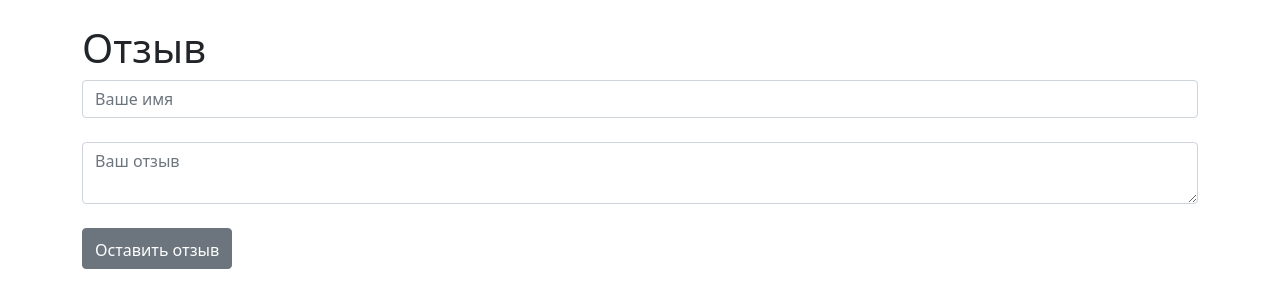
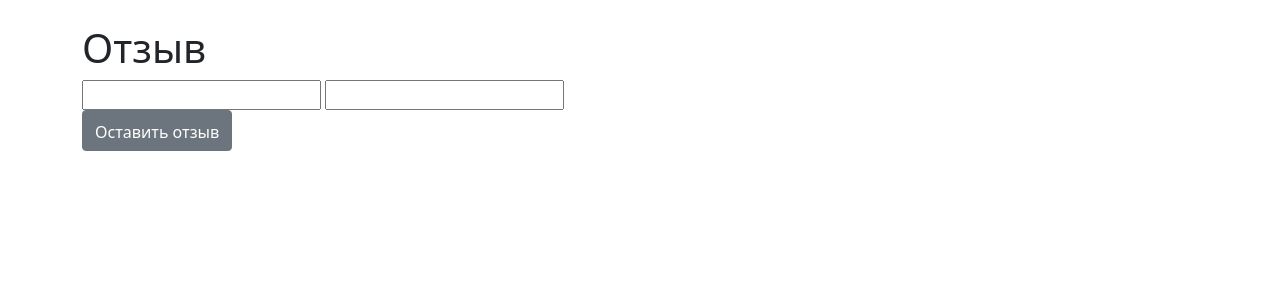
Before and after one commit to KseniyaShcherbina/Django3, a Django app: template main/templates/main/create.html in a window 1280 px wide. Shown: the part 73-381 px from the top of the page. Run offline with Django 3.2, Linux system fonts and the light colour scheme; the template is opened without the code that fills it: most values are stand-ins (such as "Sample title", 1, 10 or a date in 2020); form fields are guessed from the names that the template uses.

Commit message:
подключение forms

```diff
--- a/main/forms.py
+++ b/main/forms.py
@@ -1,10 +1,13 @@
 from .models import Task
-from django.forms import ModelForm
+from django.forms import ModelForm, widgets, TextInput
 
 class TaskForm(ModelForm):
 
     class Meta:
         model = Task
         fields = ["title", "task"]
+        widgets = {"title": TextInput(attrs={'class': 'form-control', 'placeholder': 'Введите имя'}),
+            "task": TextInput(attrs={'class': 'form-control', 'placeholder': 'Введите отзыв'})
+        }
 
 form = TaskForm()
--- a/main/templates/main/create.html
+++ b/main/templates/main/create.html
@@ -16,9 +16,9 @@
 <h1>Oтзыв</h1>
   <form method="post">
     {% csrf_token %}
-
-    <input type="text" placeholder="Ваше имя" class="form-control"><br>
-    <textarea type="text" placeholder="Ваш отзыв" class="form-control"></textarea><br>
+    {{ form.title }}
+    {{ form.task }}
+    <br>
     <button type="submit" class="btn btn-secondary"><font style="vertical-align: inherit;"><font style="vertical-align: inherit;">Оставить отзыв</font></font></button>
   </form>
 {% endblock %}
```
